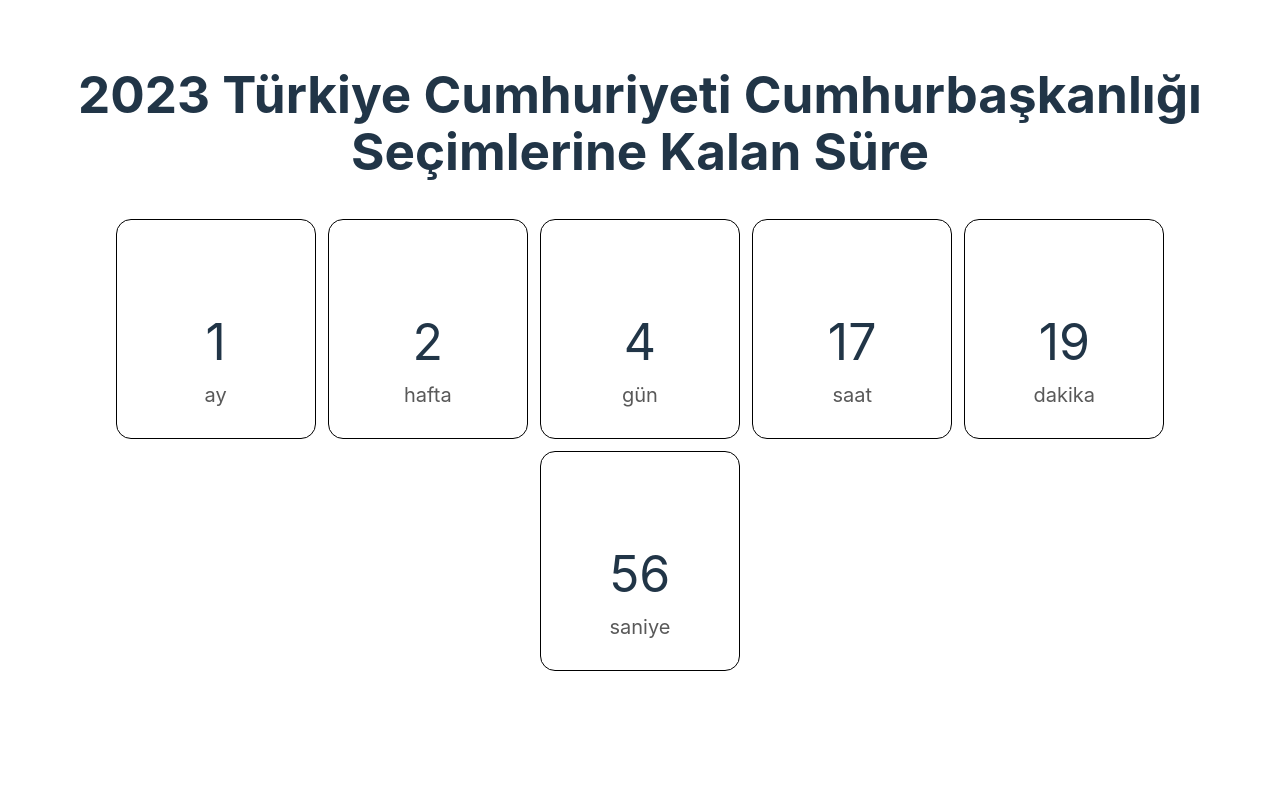
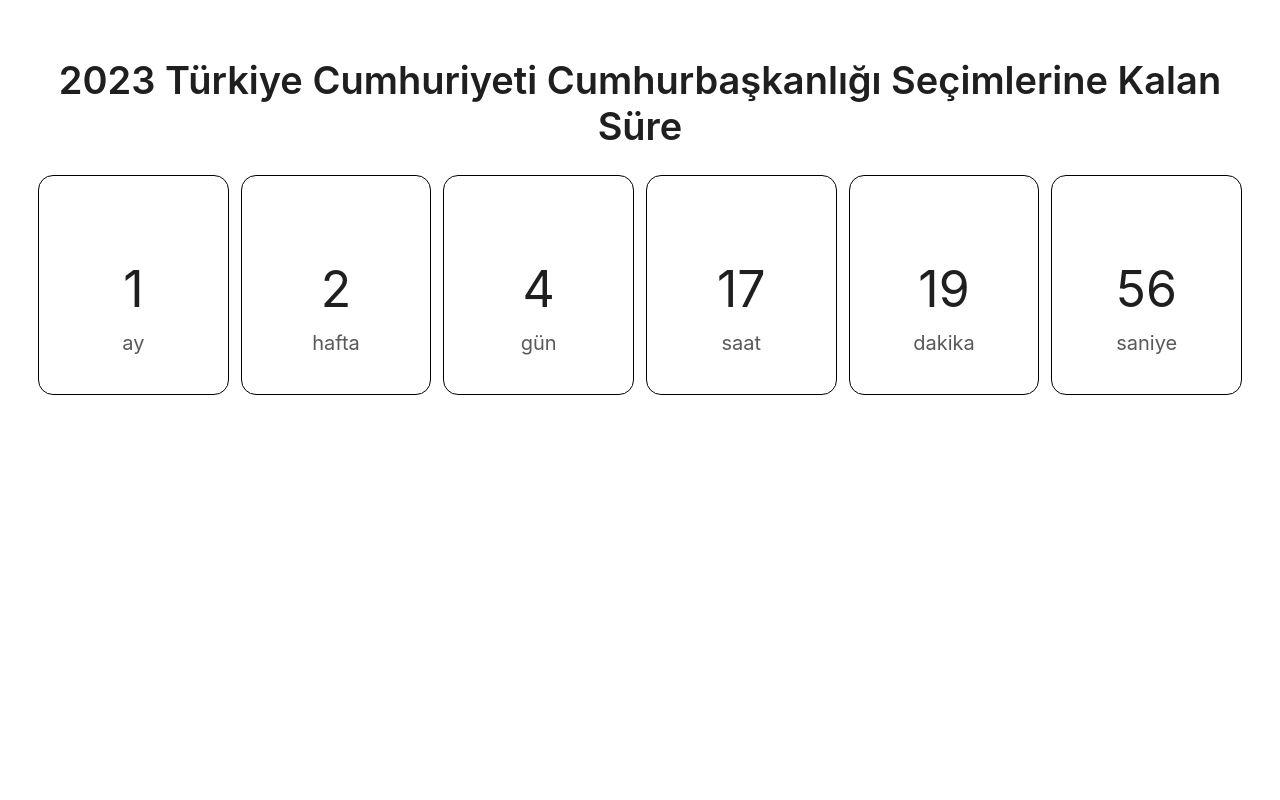
Before and after one commit to ardaorkin/secimenekadarkaldi, a React (Vite) app: page / in a window 1280 px wide. Shown: the top 800 px of the page. Built offline with nearby package versions, Linux system fonts and the light colour scheme.

Commit message:
keep counter inline

```diff
--- a/src/App.css
+++ b/src/App.css
@@ -19,7 +19,6 @@
   display: flex;
   flex-direction: column;
   justify-content: space-evenly;
-  padding: 35px;
   width: 200px;
   height: 220px;
   margin: 0.5%;
@@ -36,3 +35,7 @@
   min-height: 100vh;
   margin-bottom: 5%;
 }
+
+#counter {
+  min-width: 100vh;
+}
--- a/src/comtainers/Counter.tsx
+++ b/src/comtainers/Counter.tsx
@@ -1,5 +1,5 @@
 import * as React from "react";
-import { Row, Col } from "antd";
+import { Row, Col, Card, Typography } from "antd";
 import { getRemainings } from "../utils";
 import { Remainings, TR_TYPES } from "../types";
 const electionDay = new Date("2023-05-14 08:00:00").getTime();
@@ -26,17 +26,17 @@ export default function Counter() {
   }, []);
   return (
     <div id="counter" className="page">
-      <h1>2023 Türkiye Cumhuriyeti Cumhurbaşkanlığı Seçimlerine Kalan Süre</h1>
-      <Row className="App">
+      <Typography.Title>2023 Türkiye Cumhuriyeti Cumhurbaşkanlığı Seçimlerine Kalan Süre</Typography.Title>
+      <div style={{ display: "flex", flexDirection: "row" }}>
         {Object.entries(remainings).map(([key, value], idx) => (
-          <Col className="remaining" key={idx}>
+          <Card className="remaining" key={idx}>
             <p>
               {value}
               <span className="type">{TR_TYPES[key as keyof Remainings]}</span>
             </p>
-          </Col>
+          </Card>
         ))}
-      </Row>
+      </div>
     </div>
   );
 }
```
